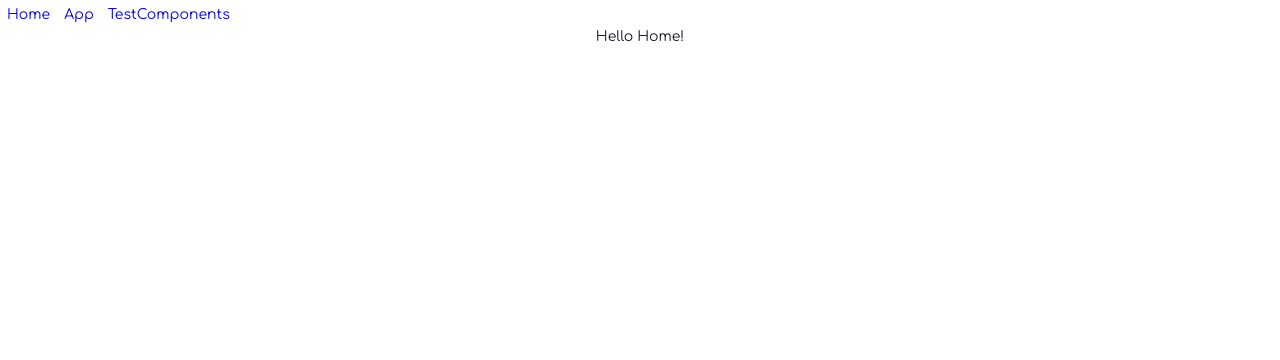
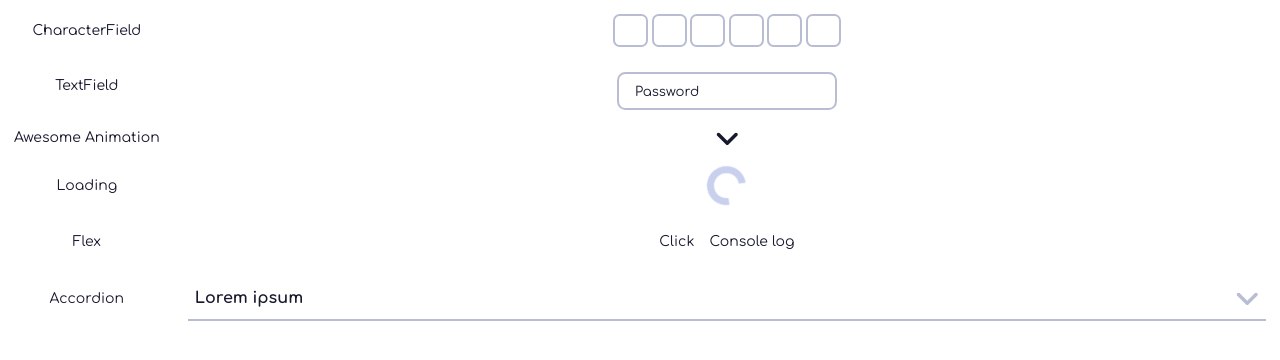
Before and after one commit to AdrianPeM/am-controls, a React (Create React App) app: page / in a window 1280 px wide. Shown: the top 360 px of the page. Built offline with nearby package versions, Linux system fonts and the light colour scheme.

Commit message:
feat: Add Accordion component

```diff
--- a/src/App.js
+++ b/src/App.js
@@ -25,17 +25,18 @@ const routeElement = {
 const App = () => {
   const pages = Object.keys(routes).map(route => <PageLink key={route} to={routes[route]}>{routeName[route]}</PageLink>)
 
-  return (
-    <Router>
-      <Routes>
-        <Route path={`${routes.home}`} element={<Layout pages={pages} />}>
-          {Object.keys(routeElement).map(route =>
-            <Route key={route} path={routes[route]} element={routeElement[route]}/>
-          )}
-        </Route>
-      </Routes>
-    </Router>
-  )
+  return <TestComponents/>
+  //  (
+  //   <Router>
+  //     <Routes>
+  //       <Route path={`${routes.home}`} element={<Layout pages={pages} />}>
+  //         {Object.keys(routeElement).map(route =>
+  //           <Route key={route} path={routes[route]} element={routeElement[route]}/>
+  //         )}
+  //       </Route>
+  //     </Routes>
+  //   </Router>
+  // )
 }
 
 export default App
--- /dev/null
+++ b/src/components/containers/accordions/Accordion.js
@@ -0,0 +1,31 @@
+import React, { memo } from 'react'
+import reactFastCompare from 'react-fast-compare'
+
+import useAccordion from './hooks/useAccordion'
+import AccordionLayout from './AccordionLayout'
+
+const Accordion = (props) => {
+    /*------------------------------------PROPS--------------------------------*/
+    let { className } = props
+    const { children, title, toggleElement } = props
+
+    /*------------------------------------HOOKS--------------------------------*/
+    const { isOpen, contentRef, getContentSize, toggleAccordion } = useAccordion()
+
+    /*------------------------------------RENDER--------------------------------*/
+    const contentStyles = { height: isOpen ? `${getContentSize()}px` : 0 }
+    className = className ? `${className} accordion` : 'accordion'
+
+    return <AccordionLayout {...{
+        children,
+        className,
+        contentRef,
+        contentStyles,
+        isOpen,
+        title,
+        toggleAccordion,
+        toggleElement
+    }} />
+}
+
+export default memo(Accordion, reactFastCompare)
--- /dev/null
+++ b/src/components/containers/accordions/AccordionLayout.js
@@ -0,0 +1,39 @@
+import React, { cloneElement, isValidElement, memo } from 'react'
+import reactFastCompare from 'react-fast-compare'
+
+import AwesomeAnimation from 'components/imagery/AwesomeAnimation'
+
+const AccordionLayout = (props) => {
+    const {
+        children,
+        className,
+        contentRef,
+        contentStyles,
+        isOpen,
+        title,
+        toggleAccordion,
+        toggleElement,
+    } = props
+
+    return (
+        <div className={`${className}${ isOpen ? ' open' : ''}`}>
+            {isValidElement(toggleElement) ?
+                cloneElement(toggleElement, {onClick: toggleAccordion})
+                :
+                <div className='accordion_title' onClick={toggleAccordion}>
+                    <p className='accordion_title__text'>{title}</p>
+                    <div className='title__arrow'>
+                        <AwesomeAnimation hover size='2em' icon='angle-down' animation={isOpen ? 'upDown' : 'downUp'} />
+                    </div>
+                </div>
+            }
+            <div style={contentStyles} className='accordion__content_container' >
+                <div ref={contentRef} className='accordion__content' >
+                    {children}
+                </div>
+            </div>
+        </div>
+    )
+}
+
+export default memo(AccordionLayout, reactFastCompare)
--- /dev/null
+++ b/src/components/containers/accordions/hooks/useAccordion.js
@@ -0,0 +1,26 @@
+import { useCallback, useRef, useState } from 'react'
+import { useResizeObserver } from "hooks"
+
+const useAccordion = () => {
+
+    /*------------------------------------STATE--------------------------------*/
+    const [isOpen, setIsOpen] = useState(false)
+
+    /*------------------------------------REFS--------------------------------*/
+    const contentRef = useRef()
+
+    /*------------------------------------FUNCTIONS--------------------------------*/
+    const getContentSize = useCallback(() => contentRef.current.scrollHeight, [])
+
+    const toggleAccordion = useCallback(() => {
+        setIsOpen(isOp => !isOp)
+    }, [setIsOpen])
+
+    /*------------------------------------EFFECT--------------------------------*/
+    useResizeObserver(contentRef.current)
+
+    return { isOpen, toggleAccordion, getContentSize, contentRef }
+
+}
+
+export default useAccordion
--- /dev/null
+++ b/src/hooks/index.js
@@ -0,0 +1 @@
+export {default as useResizeObserver} from './useResizeObserver'
--- /dev/null
+++ b/src/hooks/useResizeObserver.js
@@ -0,0 +1,19 @@
+import { useEffect, useState } from 'react'
+
+const useResizeObserver = element => {
+    const [resize, setResize] = useState(0)
+
+    useEffect(() => {
+        if(!element) return
+
+        const resizeObserver = new ResizeObserver(() => {
+            setResize(resize => resize+1)
+        })
+
+        resizeObserver.observe(element)
+    }, [setResize, element])
+
+    return resize
+}
+
+export default useResizeObserver
--- a/src/pages/TestComponents/index.js
+++ b/src/pages/TestComponents/index.js
@@ -1,5 +1,7 @@
-import { AwesomeAnimation, CharacterField, Flex, Grid, Loading, TextField } from 'components'
-import React, { useState } from 'react'
+import React, { memo, useState } from 'react'
+import reactFastCompare from 'react-fast-compare'
+
+import { Accordion, AwesomeAnimation, CharacterField, Flex, Grid, Loading, TextField } from 'components'
 
 const TestComponents = () => {
     const [pass, setPass] = useState('')
@@ -17,11 +19,17 @@ const TestComponents = () => {
             </div>
             <p>Flex</p>
             <Flex padding='1em' justify='center' style={{gap: '15px'}} onClick={e => console.log(e._reactName, ' flex')}>
-                <p>First item</p>
-                <p>Second item</p>
+                <p>Click</p>
+                <p>Console log</p>
             </Flex>
+            <p>Accordion</p>
+            <Accordion title='Lorem ipsum'>
+                <p>
+                    Lorem ipsum dolor sit amet consectetur, adipisicing elit. Accusamus maiores libero, praesentium dolorum fugiat, perspiciatis nam ipsum deleniti, ut aliquam hic enim accusantium quisquam quo sit temporibus magni iure. Magnam!
+                </p>
+            </Accordion>
         </Grid>
     )
 }
 
-export default TestComponents
+export default memo(TestComponents, reactFastCompare)
--- a/src/styles/components/components.scss
+++ b/src/styles/components/components.scss
@@ -1,3 +1,5 @@
+@import 'containers/accordion/accordion.scss';
+@import 'containers/accordion/accordion_colors.scss';
 @import 'containers/grid.scss';
 
 @import 'imagery/animation_player.scss';
--- /dev/null
+++ b/src/styles/components/containers/accordion/accordion.scss
@@ -0,0 +1,41 @@
+.accordion {
+    width: 100%;
+    display: flex;
+    flex-direction: column;
+
+    &.open {
+        .accordion_title .title__arrow {
+            transform: rotate(-180deg);
+        }
+    }
+
+    .accordion_title {
+        display: flex;
+        justify-content: space-between;
+        align-items: center;
+        cursor: pointer;
+        padding: 0.5em;
+        border-width: 2px;
+        border-bottom-style: solid;
+
+        .accordion_title__text {
+            font-size: getTextSize(4);
+            font-weight: bold;
+        }
+
+        .title__arrow {
+            transition: transform 0.3s;
+            transform-origin: center;
+        }
+    }
+
+    .accordion__content_container {
+        overflow: hidden;
+        will-change: height;
+        transition: height 0.3s;
+    }
+
+    .accordion__content {
+        padding: 0.5em;
+    }
+}
--- /dev/null
+++ b/src/styles/components/containers/accordion/accordion_colors.scss
@@ -0,0 +1,18 @@
+.accordion {
+    .accordion_title {
+        border-bottom-color: var(--border-color--second-alter);
+
+        .title__arrow {
+            svg {
+                color: var(--bg-color--second-alter);
+            }
+        }
+
+        &:hover {
+            border-bottom-color: var(--bg-color--third);
+            .title__arrow svg {
+                color: var(--bg-color--third);
+            }
+        }
+    }
+}
```
Also changed, not shown: src/components/index.js (+8 -7 lines).
